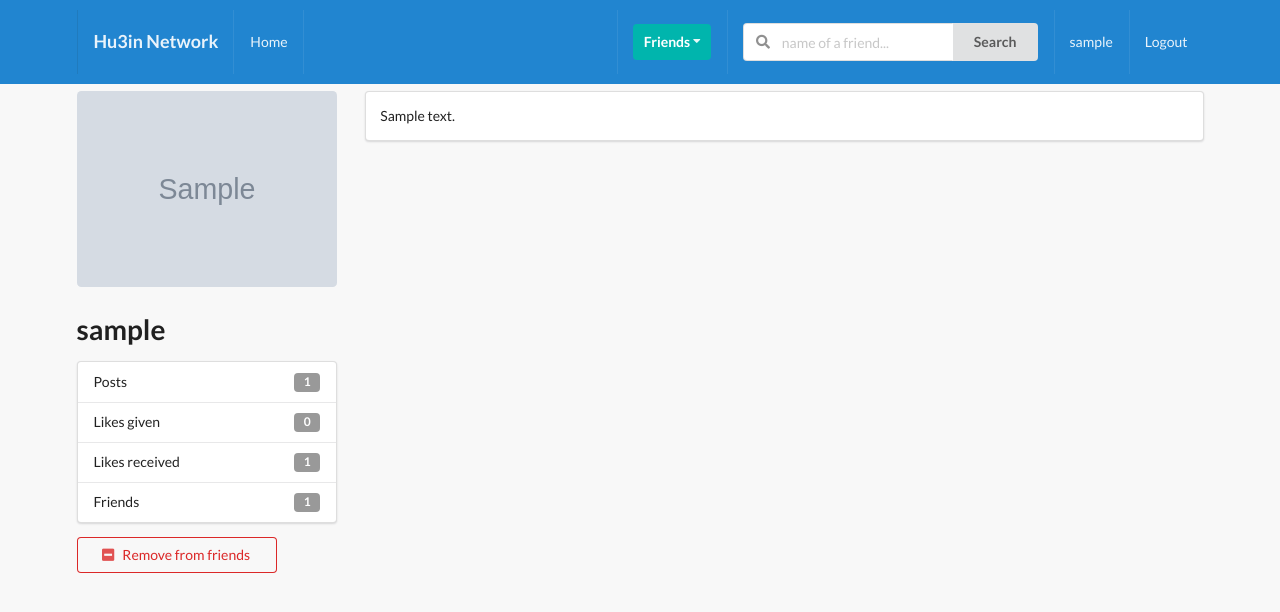
After one commit to Shirhussain/share-with-friend, a Django app: a page that uses profiles/templates/profiles/detail.html in a window 1280 px wide. The commit adds this page. Shown: the top 612 px of the page. Run offline with Django 3.2, Linux system fonts and the light colour scheme; a user stored in the database is signed in; tables that the repository leaves empty hold one stand-in row (values such as "Sample post"); grey boxes marked "Sample" are stand-in pictures; some libraries are stand-ins or nearby versions.

Commit message:
profile DetailView done

```diff
--- a/profiles/models.py
+++ b/profiles/models.py
@@ -1,4 +1,5 @@
 from django.db import models
+from django.shortcuts import reverse
 from django.contrib.auth.models import User
 from django.template.defaultfilters import  slugify
 from django.db.models import Q
@@ -49,6 +50,13 @@ class Profile(models.Model):
     updated    = models.DateTimeField(auto_now=True)
     slug       = models.SlugField(unique=True, blank=True)
 
+    def __str__(self):
+        return f"{self.user.username}-{self.created.strftime('%d-%m-%Y')}"
+
+    def get_absolute_url(self):
+        return reverse("profiles:profile-detail", kwargs={"slug": self.slug})
+
+
     objects = ProfileManager()
 
     def get_friends(self):
@@ -80,22 +88,50 @@ class Profile(models.Model):
             total_liked += post.liked.all().count()
         return total_liked
 
-    def __str__(self):
-        return f"{self.user.username}-{self.created.strftime('%d-%m-%Y')}"
+
+    # there is a little problem with default config of __init__ method when we use 'uuid'
+    # when we save the object then it will automatically create a random number to the slug if needed
+    # the problem is that if you wanna run 'save and continue' then it will create another randome number
+    # to the end of slug so we should do the following style.
+
+    __initial_first_name = None
+    __initial_last_name = None
+
+    def __init__(self, *args, **kwargs):
+        super().__init__(*args, **kwargs)
+        self.__initial_first_name = self.first_name
+        self.__initial_last_name = self.last_name
 
     def save(self, *args, **kwargs):
         # check if it's exists
         ex = False
-        if self.first_name and self.last_name:
-            to_slug = slugify(str(self.first_name)+" "+str(self.last_name))
-            ex = Profile.objects.filter(slug=to_slug).exists()
-            while ex:
-                to_slug = slugify(to_slug+" "+str(get_random_code()))
-                ex = Profile.objects.filter(slug=to_slug)
-        else:
-            to_slug = str(self.user)
+        to_slug = self.slug
+        if self.first_name != self.__initial_first_name or self.last_name != self.__initial_last_name or self.slug=="":
+            if self.first_name and self.last_name:
+                to_slug = slugify(str(self.first_name)+" "+str(self.last_name))
+                ex = Profile.objects.filter(slug=to_slug).exists()
+                while ex:
+                    to_slug = slugify(to_slug+" "+str(get_random_code()))
+                    ex = Profile.objects.filter(slug=to_slug)
+            else:
+                to_slug = str(self.user)
         self.slug = to_slug
         super().save(*args, **kwargs)
+
+    # this code is from  the first veersion code or before the bug
+    # def save(self, *args, **kwargs):
+    #     # check if it's exists
+    #     ex = False
+    #     if self.first_name and self.last_name:
+    #         to_slug = slugify(str(self.first_name)+" "+str(self.last_name))
+    #         ex = Profile.objects.filter(slug=to_slug).exists()
+    #         while ex:
+    #             to_slug = slugify(to_slug+" "+str(get_random_code()))
+    #             ex = Profile.objects.filter(slug=to_slug)
+    #     else:
+    #         to_slug = str(self.user)
+    #     self.slug = to_slug
+    #     super().save(*args, **kwargs)
 
 
 STATUS_CHOICES = (
--- /dev/null
+++ b/profiles/templates/profiles/detail.html
@@ -0,0 +1,76 @@
+{% extends 'base.html' %}
+
+
+{% block title %}
+    Profile Detail
+{% endblock title %}
+
+
+{% block content %}
+    <div class="ui grid">
+        <br/>
+        <div class="row">
+            <div class="four wide column">
+                <img src="{{object.avatar.url}}" alt="avatar" class="ui medium rounded image">
+                <h1>{{object.user}}</h1>
+                <div class="ui vertical fluid menu">
+                    <div class="item">
+                        Posts
+                        <div class="ui label">{{object.get_posts_no}}</div>
+                    </div>
+                    <div class="item">
+                        Likes given
+                        <div class="ui label">{{object.get_likes_given_no}}</div>
+                    </div>
+                    <div class="item">
+                        Likes received
+                        <div class="ui label">{{object.get_likes_received_no}}</div>
+                    </div>
+                    <div class="item">
+                        Friends
+                        <div class="ui label">{{object.get_friend_no}}</div>
+                    </div>
+                </div>
+
+
+                {% if object.user not in rel_receiver and object.user not in rel_sender %}
+                    <form action="{% url 'profiles:send-invite' %}" method="POST">
+                        {% csrf_token %}
+                        <input type="hidden" name="profile_pk" value={{object.pk}}>
+                        <!-- if those listed profile are not in our relationship so list here to invite -->
+                        <button type="submit" class="ui positive basic button mb-5 w-big"><i class="plus square icon"></i>Add to friends</button>
+                    </form>
+                {% endif %}
+
+                <!-- if the user who are listed in our profile-list and receive invitation from us
+                    then we should check that if the request user means 'me' is not in his/her friend ist
+                    or it means that it's send but not accepted yet
+                -->
+                {% if object.user in rel_receiver and request.user not in object.friends.all %}
+                    <button class="ui disabled button mb-5 w-big"><i class="user icon"></i>Waiting for approval</button>
+                {% endif %}
+
+
+                {% if request.user in object.friends.all %}
+                    <form action="{% url 'profiles:remove-friend' %}" method="POST">
+                        {% csrf_token %}
+                        <input type="hidden" name='profile_pk' value={{object.pk}}>
+                        <button type="submit" class="ui negative basic button mb-5 w-big"><i class="minus square icon"></i>Remove from friends</button>
+                    </form>
+                {% endif %}
+            </div>
+            <div class="twelve wide column">
+                {% if len_posts %}
+                    {% for post in posts %}
+                        <div class="ui segment fluid">
+                            {{post.content}}
+                        </div>
+                    {% endfor %}
+                {% else %}
+                    <h1>No post for this user...</h1>
+                {% endif %}
+
+            </div>
+        </div>
+    </div>
+{% endblock content %}
--- a/profiles/templates/profiles/profile_list.html
+++ b/profiles/templates/profiles/profile_list.html
@@ -24,7 +24,7 @@
                     <div class="thirteen wide column">
                         <h3>{{profile.user}}</h3>
                         <p>{{profile.bio}}</p>
-                        <button class="ui button primary mb-5 w-big">See profile</button>
+                        <a href={{profile.get_absolute_url}}><button class="ui button primary mb-5 w-big">See profile</button></a>
                         <br>
 
                         {% if profile.user not in rel_receiver and profile.user not in rel_sender %}
@@ -50,7 +50,7 @@
                                 {% csrf_token %}
                                 <input type="hidden" name='profile_pk' value={{profile.pk}}>
 
-                                    <button class="ui negative basic button mb-5 w-big"><i class="minus square icon"></i>Remove from friends</button>
+                                <button type="submit" class="ui negative basic button mb-5 w-big"><i class="minus square icon"></i>Remove from friends</button>
                             </form>
                         {% endif %}
                     </div>
--- a/profiles/urls.py
+++ b/profiles/urls.py
@@ -10,6 +10,7 @@ from .views import (
     remove_from_friend,
     accept_invitation,
     reject_invitation,
+    ProfileDetailView,
 )
 
 app_name = 'profiles'
@@ -17,10 +18,11 @@ urlpatterns = [
     path('me/', my_profile_view, name='myprofile'),
     path('my-invitation/', invitation_received_view, name='my-invitation'),
     # path('profile-list/', profile_list_view, name='profile-list'),
-    path('profile-list/', ProfileListView.as_view(), name='profile-list'),
+    path('', ProfileListView.as_view(), name='profile-list'),
+    path('<slug>/', ProfileDetailView.as_view(), name='profile-detail'),
     path('to-invite/', invite_profiles_list_view, name='to-invite-profile-list'),
     path('send-invite/', send_invitation, name='send-invite'),
     path('remove-friend/', remove_from_friend, name='remove-friend'),
-    path('my-invitation/accept/', remove_from_friend, name='accept-invitation'),
-    path('my-invitation/reject/', remove_from_friend, name='reject-invitation'),
+    path('my-invitation/accept/', accept_invitation, name='accept-invitation'),
+    path('my-invitation/reject/', reject_invitation, name='reject-invitation'),
 ]
--- a/profiles/views.py
+++ b/profiles/views.py
@@ -1,5 +1,5 @@
 from django.shortcuts import render, redirect, get_object_or_404
-from django.views.generic import ListView
+from django.views.generic import ListView, DetailView
 from django.contrib.auth.models import User
 from django.db.models import Q
 
@@ -78,6 +78,35 @@ def invite_profiles_list_view(request):
     return render(request, 'profiles/to_invite_profile_list.html', context)
 
 
+class ProfileDetailView(DetailView):
+    model = Profile
+    template_name = 'profiles/detail.html'
+
+    def get_object(self):
+        slug = self.kwargs.get('slug')
+        profile = Profile.objects.get(slug=slug)
+        return profile
+
+    def get_context_data(self, **kwargs):
+        context = super().get_context_data(**kwargs)
+        user = User.objects.get(username__iexact=self.request.user)
+        profile = Profile.objects.get(user=user)
+        rel_r = Relationship.objects.filter(sender=profile)
+        rel_s = Relationship.objects.filter(receiver=profile)
+        rel_receiver = []
+        rel_sender = []
+        for item in rel_r:
+            rel_receiver.append(item.receiver.user)
+        for item in rel_s:
+            rel_sender.append(item.sender.user)
+        context["rel_receiver"] = rel_receiver
+        context["rel_sender"] = rel_sender
+        context['posts'] = self.get_object().get_all_authors_posts()
+        context['len_posts'] = True if len(self.get_object().get_all_authors_posts()) > 0 else False
+        return context
+
+
+
 # def profile_list_view(request):
 #     user = request.user
 #     qs = Profile.objects.get_all_profiles(user)
@@ -88,7 +117,7 @@ def invite_profiles_list_view(request):
 #     return render(request, 'profiles/profile_list.html', context)
 
 
-# i wanna refactore the above function
+# i wanna refactore the above function in CBV
 class ProfileListView(ListView):
     model = Profile
     template_name = 'profiles/profile_list.html'
@@ -135,6 +164,7 @@ def send_invitation(request):
         receiver = Profile.objects.get(pk=pk)
 
         rel = Relationship.objects.create(sender=sender, receiver=receiver, status='send')
+        print("This is the relation: ", rel)
         # I wanna redirect to the same path so here is the way
         return redirect(request.META.get('HTTP_REFERER'))
 
@@ -151,7 +181,7 @@ def remove_from_friend(request):
         # it's somehow complected cuz we don't know who is the sender and who is the receiver
         # it means that i don't know if i invited a particular user or vise versa
         # here is the deal that you have to remove yourself from your friend list and vis versa
-        rel = Relationship.objects.filter(
+        rel = Relationship.objects.get(
             (Q(sender=sender) & Q(receiver=receiver)) | (Q(sender=receiver) & Q(receiver=sender))
         )
         rel.delete()
```
Also changed, not shown: profiles/signals.py (line endings or trailing spaces).
